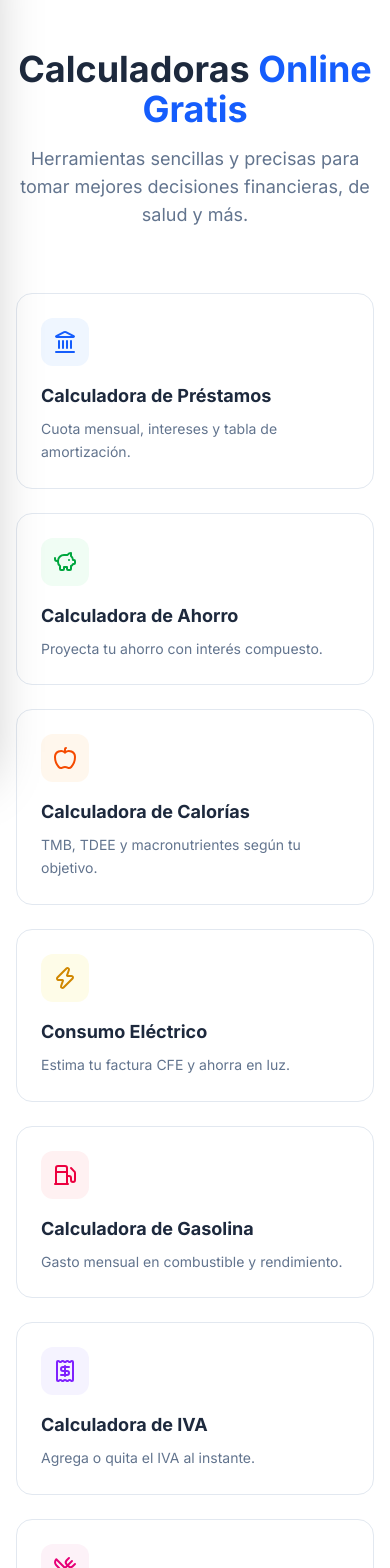
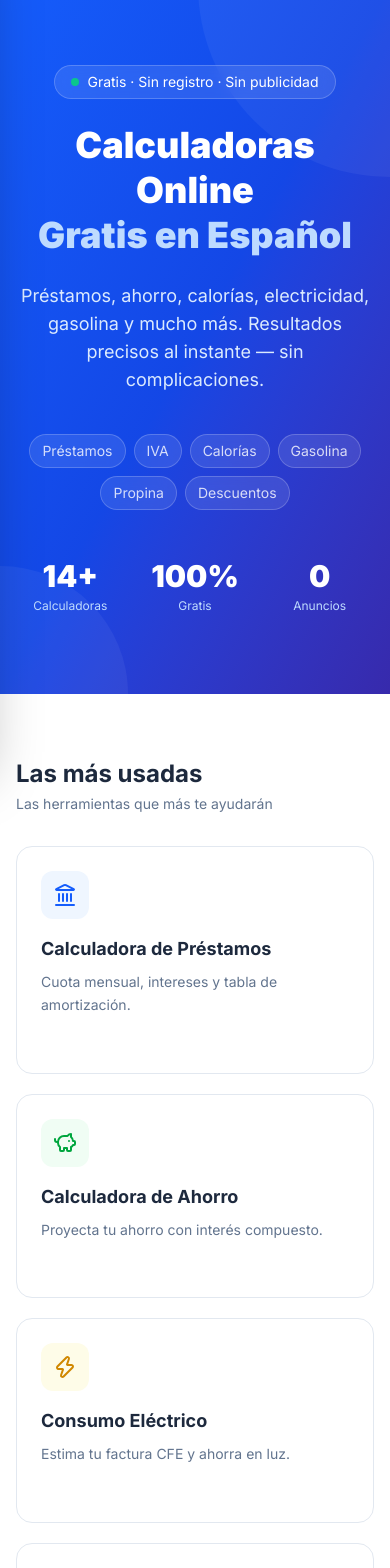
Before and after one commit to Treckby/calculadoras-online, a Next.js app: page / in a window 390 px wide. Shown: the part 80-1648 px from the top of the page. Built offline with nearby package versions, Linux system fonts and the light colour scheme; no server answers.

Commit message:
agregando animacion a todas las resultcard

```diff
--- a/app/components/calculadoras/CalculadoraAhorro.tsx
+++ b/app/components/calculadoras/CalculadoraAhorro.tsx
@@ -16,6 +16,7 @@ import { RegistrarVisita } from '../../components/seo/RegistrarVisita'
 import { ResultadoExportable } from '../../components/ui/ResultadoExportable'
 import { AccionesResultado } from '../../components/ui/AccionesResultado'
 import { generarMensajeAhorro } from '../../lib/whatsapp'
+import { NumeroAnimado } from '../../components/ui/NumeroAnimado'
 
 const customFormatter: TooltipProps['formatter'] = (value, name) => [
   formatCurrency(Number(value)),
--- /dev/null
+++ b/app/components/layout/HeroStats.tsx
@@ -0,0 +1,39 @@
+import { createClient } from '@supabase/supabase-js'
+
+async function obtenerTotalVisitas(): Promise<number> {
+  try {
+    const supabase = createClient(
+      process.env.NEXT_PUBLIC_SUPABASE_URL!,
+      process.env.SUPABASE_SERVICE_ROLE_KEY!
+    )
+    const { count } = await supabase
+      .from('visitas')
+      .select('*', { count: 'exact', head: true })
+    return count ?? 0
+  } catch {
+    return 0
+  }
+}
+
+export async function HeroStats() {
+  const totalVisitas = await obtenerTotalVisitas()
+
+  const stats = [
+    { valor: '14+',                            label: 'Calculadoras' },
+    { valor: totalVisitas > 0
+        ? `${(totalVisitas / 1000).toFixed(1)}k`
+        : '100%',                              label: totalVisitas > 0 ? 'Cálculos realizados' : 'Gratis' },
+    { valor: '0',                              label: 'Anuncios' },
+  ]
+
+  return (
+    <div className="grid grid-cols-3 gap-4 max-w-lg mx-auto">
+      {stats.map((s) => (
+        <div key={s.label} className="text-center">
+          <p className="text-3xl font-black text-white">{s.valor}</p>
+          <p className="text-blue-200 text-xs mt-1">{s.label}</p>
+        </div>
+      ))}
+    </div>
+  )
+}
--- a/app/components/ui/CalcCard.tsx
+++ b/app/components/ui/CalcCard.tsx
@@ -3,25 +3,42 @@ import { LucideIcon } from 'lucide-react'
 import { cn } from '../../lib/utils'
 
 interface CalcCardProps {
-  title: string
+  title:       string
   description: string
-  href: string
-  icon: LucideIcon
-  color: string
-  bgColor: string
+  href:        string
+  icon:        LucideIcon
+  color:       string
+  bgColor:     string
+  nuevo?:      boolean
 }
 
-export function CalcCard({ title, description, href, icon: Icon, color, bgColor }: CalcCardProps) {
+export function CalcCard({
+  title, description, href, icon: Icon, color, bgColor, nuevo
+}: CalcCardProps) {
   return (
     <Link href={href} className="group block">
-      <div className="bg-white rounded-2xl p-6 border border-slate-200 hover:border-blue-300 hover:shadow-lg transition-all duration-300 h-full">
-        <div className={cn('w-12 h-12 rounded-xl flex items-center justify-center mb-4', bgColor)}>
+      <div className="relative bg-white rounded-2xl p-6 border border-slate-200 hover:border-blue-300 hover:shadow-lg hover:-translate-y-0.5 transition-all duration-300 h-full">
+
+        {/* Badge nuevo */}
+        {nuevo && (
+          <span className="absolute top-3 right-3 text-xs font-bold bg-blue-100 text-blue-600 px-2 py-0.5 rounded-full">
+            Nuevo
+          </span>
+        )}
+
+        <div className={cn('w-12 h-12 rounded-xl flex items-center justify-center mb-4 transition-transform duration-300 group-hover:scale-110', bgColor)}>
           <Icon className={cn('w-6 h-6', color)} />
         </div>
+
         <h3 className="font-bold text-slate-800 text-lg mb-2 group-hover:text-blue-600 transition-colors">
           {title}
         </h3>
         <p className="text-slate-500 text-sm leading-relaxed">{description}</p>
+
+        {/* Flecha animada */}
+        <div className="mt-4 flex items-center text-xs font-medium text-blue-500 opacity-0 group-hover:opacity-100 transition-all duration-200 -translate-x-1 group-hover:translate-x-0">
+          Abrir calculadora →
+        </div>
       </div>
     </Link>
   )
--- /dev/null
+++ b/app/components/ui/NumeroAnimado.tsx
@@ -0,0 +1,52 @@
+'use client'
+
+import { useEffect, useRef, useState } from 'react'
+
+interface NumeroAnimadoProps {
+  valor:     number
+  duracion?: number     // ms
+  decimales?: number
+  prefijo?:  string
+  sufijo?:   string
+}
+
+export function NumeroAnimado({
+  valor,
+  duracion  = 1000,
+  decimales = 2,
+  prefijo   = '',
+  sufijo    = '',
+}: NumeroAnimadoProps) {
+  const [display, setDisplay] = useState(0)
+const rafRef = useRef<number | null>(null)
+const inicioRef = useRef<number | null>(null)
+const formatter = new Intl.NumberFormat('es-MX', {
+  minimumFractionDigits: decimales,
+  maximumFractionDigits: decimales,
+})
+
+  useEffect(() => {
+    const inicio   = performance.now()
+    inicioRef.current = inicio
+
+    function animar(ahora: number) {
+      const progreso = Math.min((ahora - inicio) / duracion, 1)
+      // Easing ease-out
+      const ease     = 1 - Math.pow(1 - progreso, 3)
+      setDisplay(ease * valor)
+
+      if (progreso < 1) {
+        rafRef.current = requestAnimationFrame(animar)
+      }
+    }
+
+    rafRef.current = requestAnimationFrame(animar)
+    return () => { if (rafRef.current) cancelAnimationFrame(rafRef.current) }
+  }, [valor, duracion])
+
+  return (
+    <span>
+      {prefijo}{formatter.format(display)}{sufijo}
+    </span>
+  )
+}
--- a/app/page.tsx
+++ b/app/page.tsx
@@ -1,23 +1,124 @@
 import { CALCULADORAS } from './lib/calculadoras/lista'
 import { CalcCard } from './components/ui/CalcCard'
+import { HeroStats }    from './components/layout/HeroStats'
+import {
+  Landmark, PiggyBank, Zap, Fuel, Receipt
+} from 'lucide-react'
+
+const DESTACADAS = [
+  'calculadora-prestamos',
+  'calculadora-ahorro',
+  'calculadora-iva',
+  'calculadora-gasolina',
+  'calculadora-electricidad',
+]
+
+// Separa destacadas del resto
+const calcDestacadas = CALCULADORAS.filter((c) =>
+  DESTACADAS.some((d) => c.href.includes(d.replace('calculadora-', '')))
+)
+const calcResto = CALCULADORAS.filter((c) =>
+  !DESTACADAS.some((d) => c.href.includes(d.replace('calculadora-', '')))
+)
 
 export default function Home() {
   return (
-    <div className="max-w-6xl mx-auto px-4 py-16">
-      <div className="text-center mb-16">
-        <h1 className="text-4xl md:text-5xl font-bold text-slate-800 mb-4">
-          Calculadoras <span className="text-blue-600">Online Gratis</span>
-        </h1>
-        <p className="text-slate-500 text-lg max-w-xl mx-auto">
-          Herramientas sencillas y precisas para tomar mejores decisiones financieras, de salud y más.
-        </p>
+    <div className="min-h-screen">
+
+      {/* ── Hero ── */}
+      <section className="relative overflow-hidden bg-gradient-to-br from-blue-600 via-blue-700 to-indigo-800 text-white">
+        {/* Círculos decorativos */}
+        <div className="absolute top-0 right-0 w-96 h-96 bg-white/5 rounded-full -translate-y-1/2 translate-x-1/2" />
+        <div className="absolute bottom-0 left-0 w-64 h-64 bg-white/5 rounded-full translate-y-1/2 -translate-x-1/2" />
+
+        <div className="relative max-w-6xl mx-auto px-4 py-20 text-center">
+          <div className="inline-flex items-center gap-2 bg-white/10 border border-white/20 rounded-full px-4 py-1.5 text-sm mb-6 backdrop-blur-sm">
+            <span className="w-2 h-2 bg-green-400 rounded-full animate-pulse" />
+            Gratis · Sin registro · Sin publicidad
+          </div>
+
+          <h1 className="text-4xl md:text-6xl font-black mb-6 leading-tight">
+            Calculadoras Online
+            <span className="block text-blue-200">Gratis en Español</span>
+          </h1>
+
+          <p className="text-blue-100 text-lg md:text-xl max-w-2xl mx-auto mb-10">
+            Préstamos, ahorro, calorías, electricidad, gasolina y mucho más.
+            Resultados precisos al instante — sin complicaciones.
+          </p>
+
+          {/* Búsqueda rápida visual */}
+          <div className="flex flex-wrap justify-center gap-2 mb-12">
+            {['Préstamos', 'IVA', 'Calorías', 'Gasolina', 'Propina', 'Descuentos'].map((tag) => (
+              <span
+                key={tag}
+                className="px-3 py-1.5 bg-white/10 border border-white/20 rounded-full text-sm text-white/80 backdrop-blur-sm"
+              >
+                {tag}
+              </span>
+            ))}
+          </div>
+
+          {/* Stats */}
+          <HeroStats />
+        </div>
+      </section>
+
+      {/* ── Calculadoras destacadas ── */}
+      <section className="max-w-6xl mx-auto px-4 py-16">
+        <div className="flex items-center justify-between mb-8">
+          <div>
+            <h2 className="text-2xl font-bold text-slate-800">Las más usadas</h2>
+            <p className="text-slate-500 text-sm mt-1">Las herramientas que más te ayudarán</p>
+          </div>
+        </div>
+        <div className="grid grid-cols-1 sm:grid-cols-2 lg:grid-cols-3 gap-5">
+          {calcDestacadas.map((calc) => (
+            <CalcCard key={calc.href} {...calc} />
+          ))}
+        </div>
+      </section>
+
+      {/* ── Divisor ── */}
+      <div className="max-w-6xl mx-auto px-4">
+        <div className="border-t border-slate-200" />
       </div>
 
-      <div className="grid grid-cols-1 sm:grid-cols-2 lg:grid-cols-3 gap-6">
-        {CALCULADORAS.map((calc) => (
-          <CalcCard key={calc.href} {...calc} />
-        ))}
-      </div>
+      {/* ── Todas las calculadoras ── */}
+      <section className="max-w-6xl mx-auto px-4 py-16">
+        <div className="mb-8">
+          <h2 className="text-2xl font-bold text-slate-800">Todas las calculadoras</h2>
+          <p className="text-slate-500 text-sm mt-1">{CALCULADORAS.length} herramientas disponibles</p>
+        </div>
+        <div className="grid grid-cols-1 sm:grid-cols-2 lg:grid-cols-3 gap-5">
+          {calcResto.map((calc) => (
+            <CalcCard key={calc.href} {...calc} />
+          ))}
+        </div>
+      </section>
+
+      {/* ── Banner CTA ── */}
+      <section className="bg-slate-900 text-white py-16 mt-8">
+        <div className="max-w-3xl mx-auto px-4 text-center">
+          <h2 className="text-3xl font-bold mb-4">
+            ¿No encuentras la calculadora que necesitas?
+          </h2>
+          <p className="text-slate-400 mb-8">
+            Estamos agregando nuevas herramientas constantemente.
+            Seguimos creciendo para ayudarte mejor.
+          </p>
+          <div className="flex flex-wrap justify-center gap-3">
+            {['Conversores', 'Herramientas de texto', 'Generadores', 'Finanzas avanzadas'].map((cat) => (
+              <span
+                key={cat}
+                className="px-4 py-2 bg-white/10 border border-white/20 rounded-full text-sm"
+              >
+                🔜 {cat}
+              </span>
+            ))}
+          </div>
+        </div>
+      </section>
     </div>
   )
 }
```
Also changed, not shown: app/components/ui/ResultCard.tsx (+56 -5 lines).
